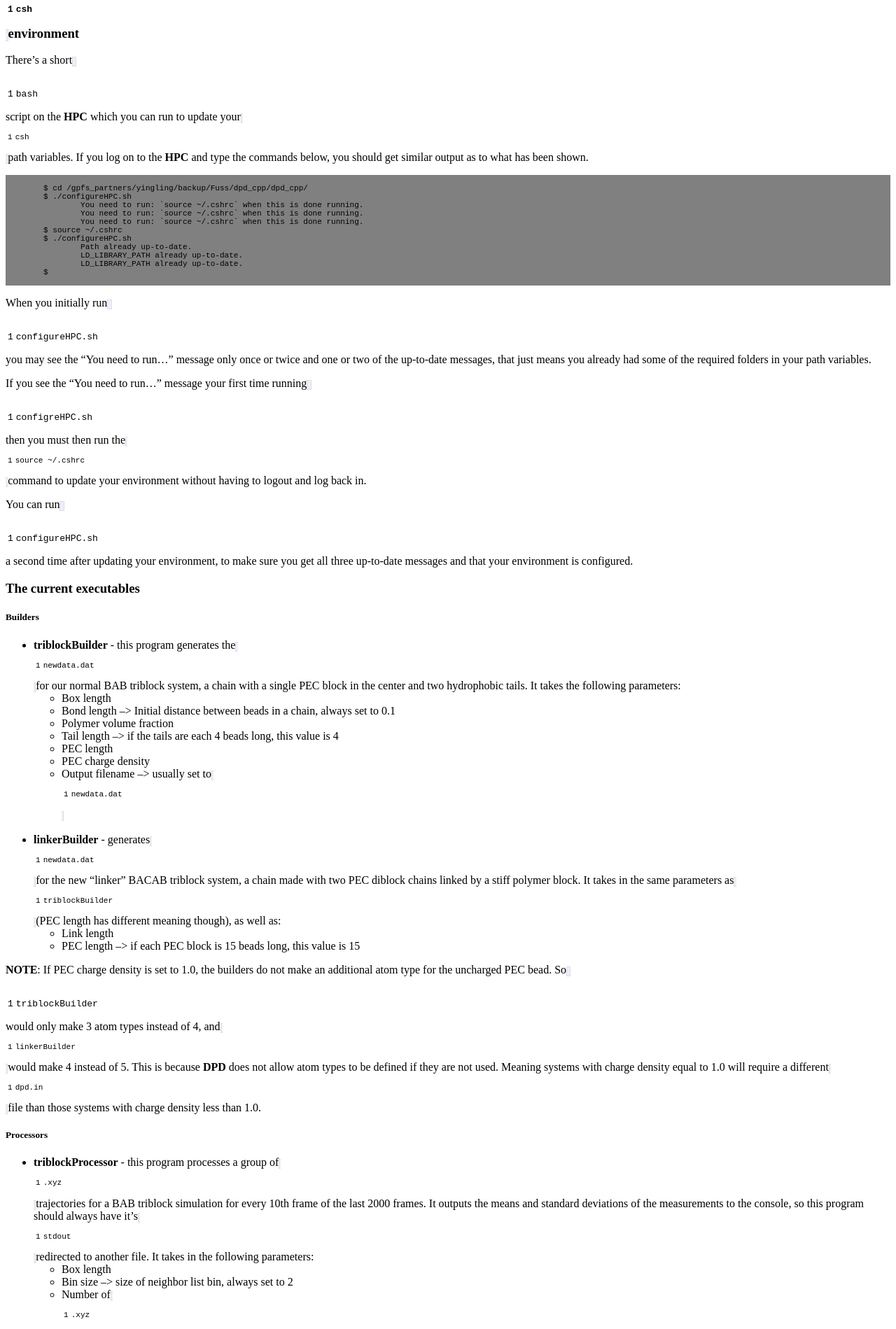
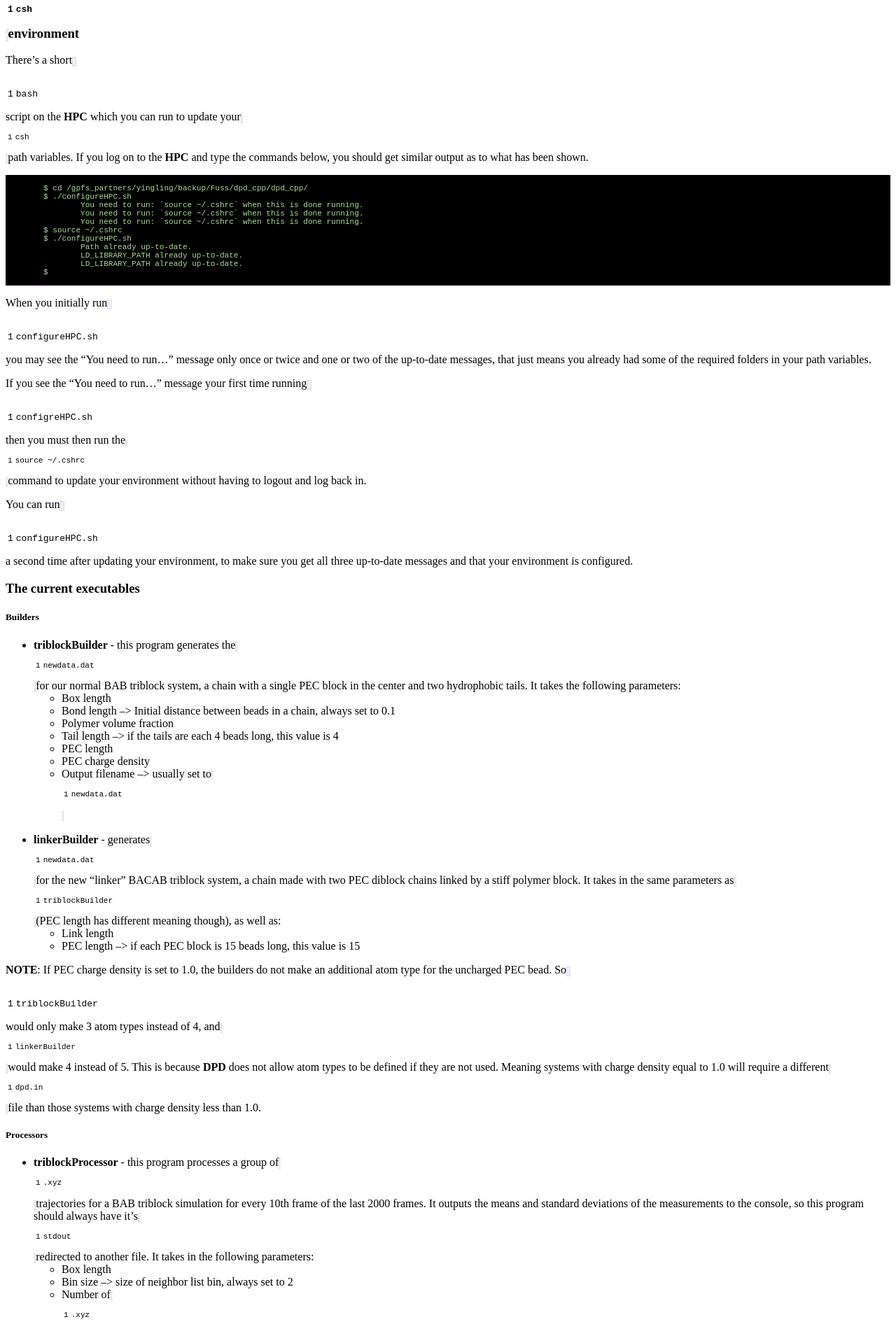
Before and after one commit to hfuss/hfuss.github.io, a Jekyll site: the page built from SETUP.md, in a window 1280 px wide. Shown: the part 421-2320 px from the top of the page at 70% size. Built offline with Jekyll 4.4.1, drawn with Linux system fonts in a browser that asks for light colours; Markdown is read by kramdown in place of the engine named in the settings.

Commit message:
Fixed colors in terminal.

```diff
--- a/css/syntax.css
+++ b/css/syntax.css
@@ -6,14 +6,14 @@ code {
 }
 
 pre.terminal {
-    border: 1px solid gray;
-    background-color: gray;
+    border: 1px solid black;
+    background-color: black;
     font-size: 85%;
-    color: #;
+    color: #aadd99;
   }
 
 pre.terminal code {
-    background-color: gray;
+    background-color: black;
 }
 
 
```
Also changed, not shown: 2 other files.
